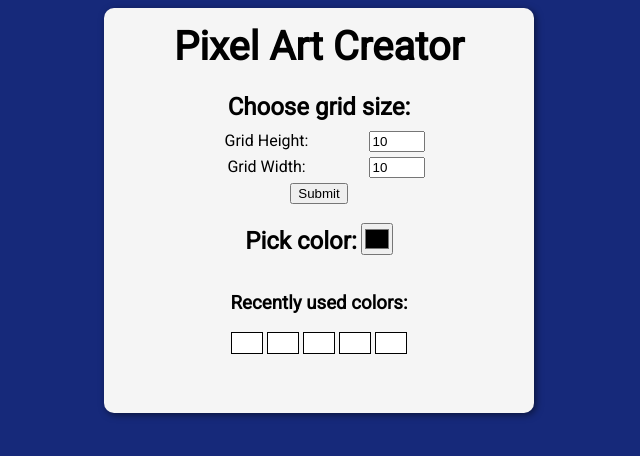
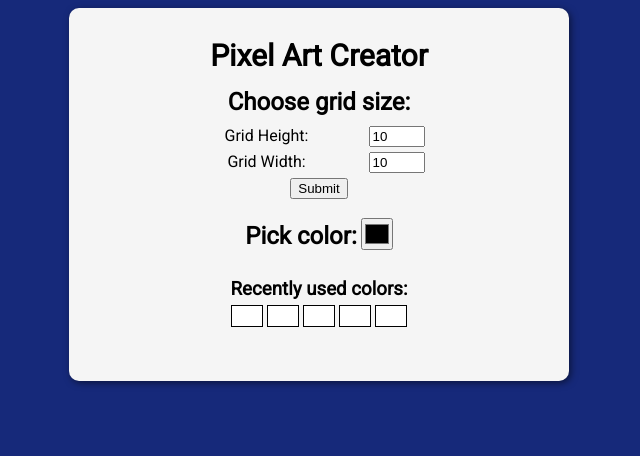
Before and after one commit to bartoszkwiatek/PixelArtCreator, a plain HTML site: page index.html in a window 1280 px wide. Shown: the whole page, without its empty margins (321-961 px from the left). Drawn offline with nearby package versions, Linux system fonts and the light colour scheme.

Commit message:
more responsivnessss

```diff
--- a/styles.css
+++ b/styles.css
@@ -7,12 +7,14 @@ body {
 }
 
 #app {
+    box-sizing: border-box;
+    width:100%;
+    /* max-width: 600px; */
     margin: auto;
     display: grid;
     grid-template-rows: 70px 130px 50px 1fr;
-    min-width: 400px;
     background-color: whitesmoke;
-    padding: 15px;
+    padding: 10px;
     border-radius: 10px;
     box-shadow: 2px 2px 7px 0px rgba(0,0,0,0.5);
     resize: none;
@@ -21,14 +23,17 @@ body {
 }
 
 h1 {
-    font-family: Roboto;
-    font-size: 40px;
-    margin: 0;
+    font-size: 24px;
 }
 
 h2 {
+    font-size: 20px;
     margin: 0;
     padding: 0 0 10px 0;
+}
+
+h3 {
+    margin: 10px 10px 5px 10px;
 }
 
 table,
@@ -87,3 +92,25 @@ input[type=color] {
     border: 1px solid black;
     background-color: white;
 }
+
+@media (min-width: 420px) {
+    #app {
+        width: 400px;
+        margin: auto;
+    }
+}
+
+@media (min-width: 600px) {
+    #app {
+        width: 500px;
+        margin: auto;
+    }
+
+    h1 {
+    font-size: 30px;
+    }
+
+    h2 {
+    font-size: 24px;
+    }
+}
```
